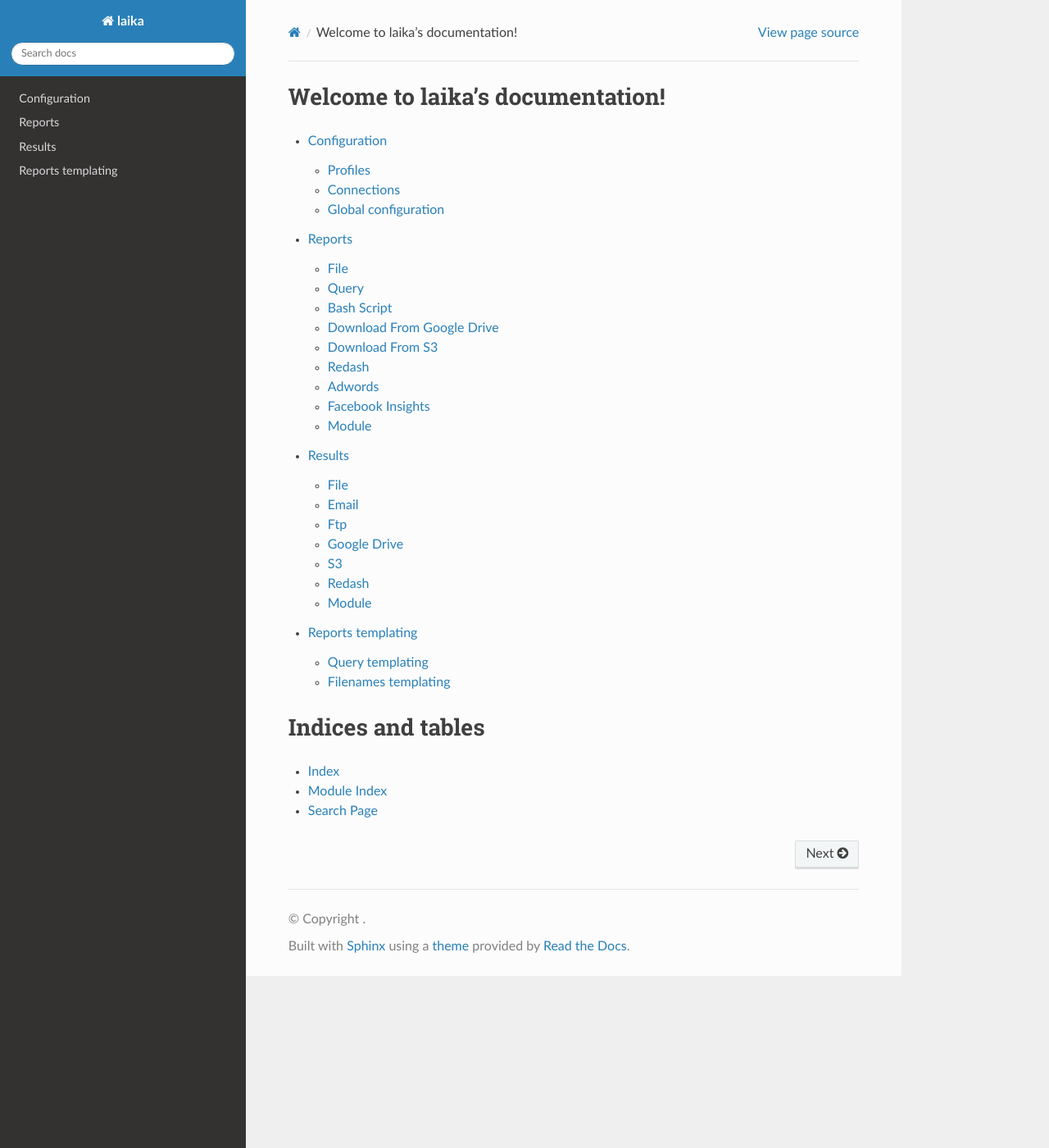
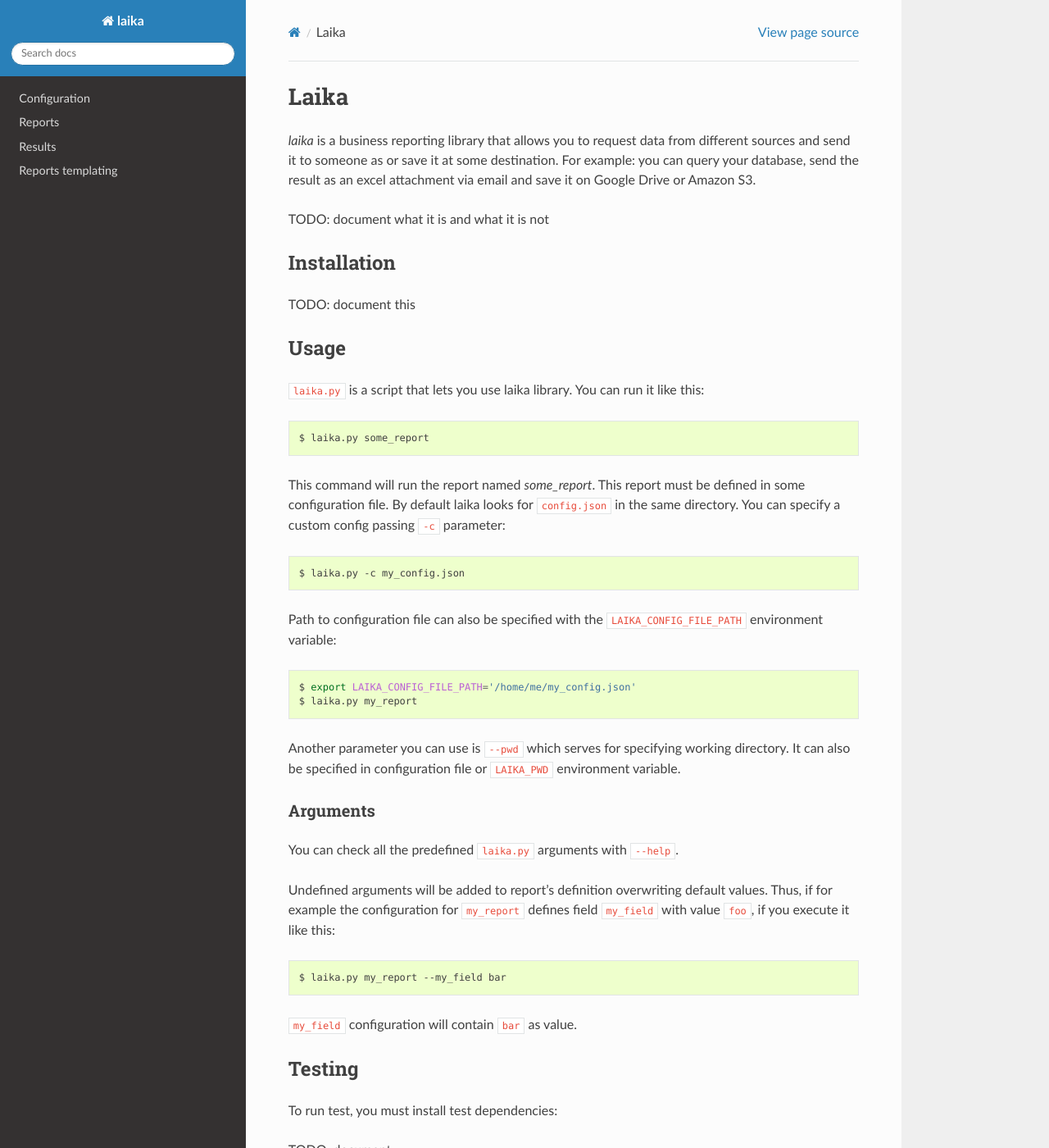
Before and after one commit to trocafone/laika, a Sphinx documentation site: the page built from docs/index.rst, in a window 1280 px wide and 1400 px high. Shown: the whole window at 82% size. Built offline with Sphinx 7.4.7 and the Read the Docs theme 2.0.0, drawn with Linux system fonts in a browser that asks for light colours; some of the changed text lies outside the part shown.

Commit message:
Added readme's contents to index.rst

```diff
--- a/docs/index.rst
+++ b/docs/index.rst
@@ -3,8 +3,87 @@
    You can adapt this file completely to your liking, but it should at least
    contain the root `toctree` directive.
 
-Welcome to laika's documentation!
-=================================
+Laika
+=====
+
+*laika* is a business reporting library that allows you to request data
+from different sources and send it to someone as or save it at some
+destination. For example: you can query your database, send the result
+as an excel attachment via email and save it on Google Drive or Amazon
+S3.
+
+TODO: document what it is and what it is not
+
+Installation
+------------
+
+TODO: document this
+
+Usage
+-----
+
+``laika.py`` is a script that lets you use laika library. You can run it
+like this:
+
+.. code:: bash
+
+    $ laika.py some_report
+
+This command will run the report named *some\_report*. This report must
+be defined in some configuration file. By default laika looks for
+``config.json`` in the same directory. You can specify a custom config
+passing ``-c`` parameter:
+
+.. code:: bash
+
+    $ laika.py -c my_config.json
+
+Path to configuration file can also be specified with the
+``LAIKA_CONFIG_FILE_PATH`` environment variable:
+
+.. code:: bash
+
+    $ export LAIKA_CONFIG_FILE_PATH='/home/me/my_config.json'
+    $ laika.py my_report
+
+Another parameter you can use is ``--pwd`` which serves for specifying
+working directory. It can also be specified in configuration file or
+``LAIKA_PWD`` environment variable.
+
+Arguments
+~~~~~~~~~
+
+You can check all the predefined ``laika.py`` arguments with ``--help``.
+
+Undefined arguments will be added to report's definition overwriting
+default values. Thus, if for example the configuration for ``my_report``
+defines field ``my_field`` with value ``foo``, if you execute it like
+this:
+
+.. code:: bash
+
+    $ laika.py my_report --my_field bar
+
+``my_field`` configuration will contain ``bar`` as value.
+
+
+Testing
+-------
+
+To run test, you must install test dependencies:
+
+TODO: document
+
+Then, run test from laika directory:
+
+.. code:: bash
+
+    $ cd path/to/laika
+    $ python -m unittest discover
+
+
+Documentation Contents
+----------------------
 
 .. toctree::
    :maxdepth: 2
```
